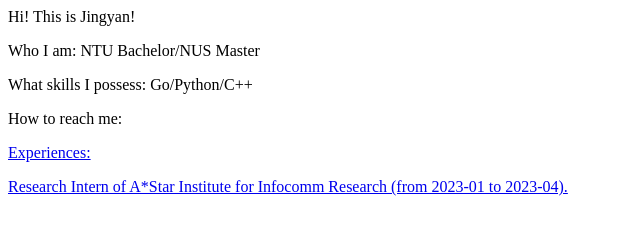
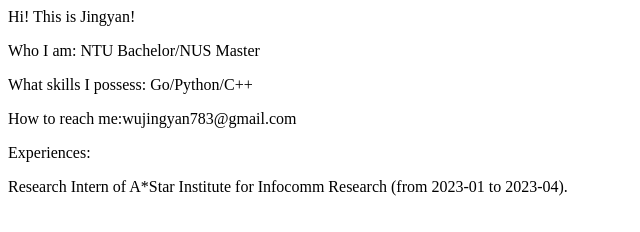
Before and after one commit to Jingyannnn/Jingyan.github.io, a plain HTML site: page index.html in a window 1280 px wide. Shown: the whole page, without its empty margins (0-640 px from the left). Drawn offline with Linux system fonts and the light colour scheme.

Commit message:
Update index.html

```diff
--- a/index.html
+++ b/index.html
@@ -1,6 +1,6 @@
 <p>Hi! This is Jingyan!</p>
 <p>Who I am: NTU Bachelor/NUS Master</p>
 <p>What skills I possess: Go/Python/C++</p>
-<p>How to reach me:<ul><a href="wujingyan783@gmail.com"></ul></p>
+<p>How to reach me:wujingyan783@gmail.com</p>
 <p>Experiences:</p>
 <p>Research Intern of A*Star Institute for Infocomm Research  (from 2023-01 to 2023-04).</p>
```
